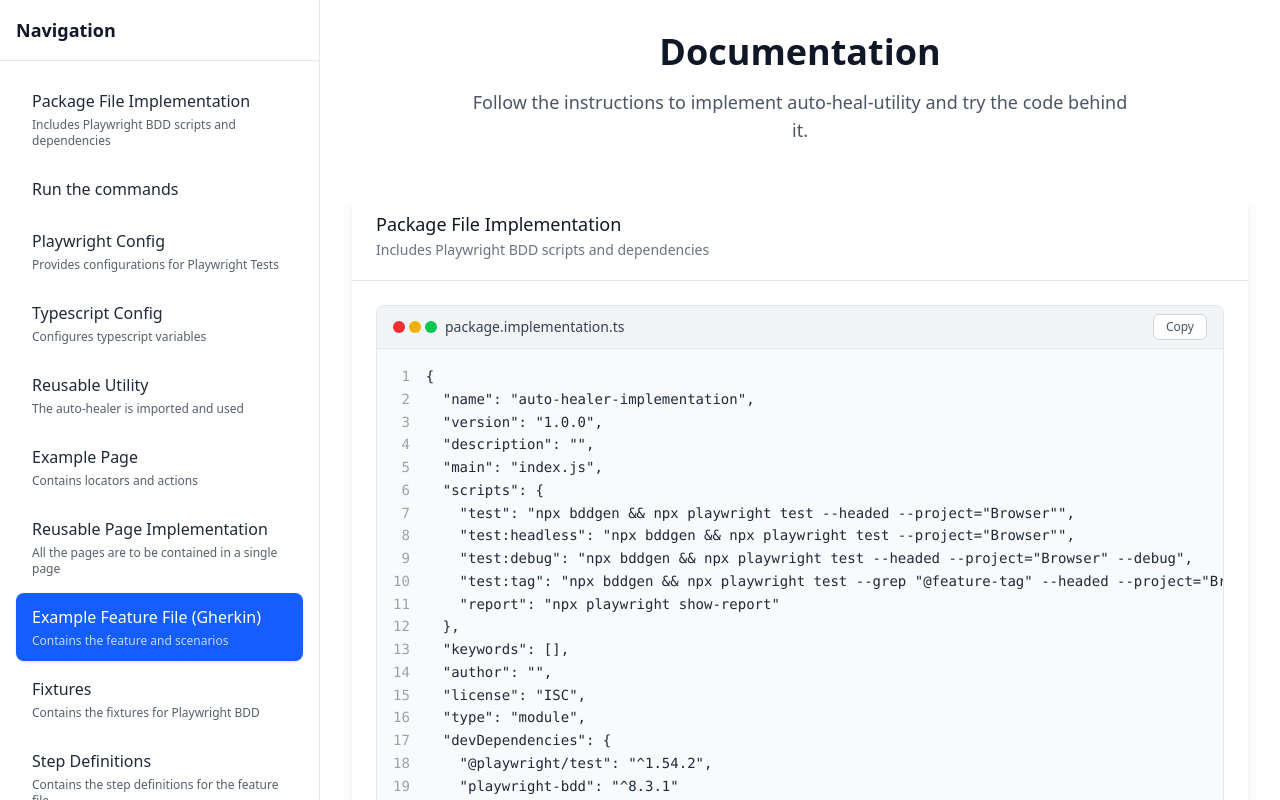
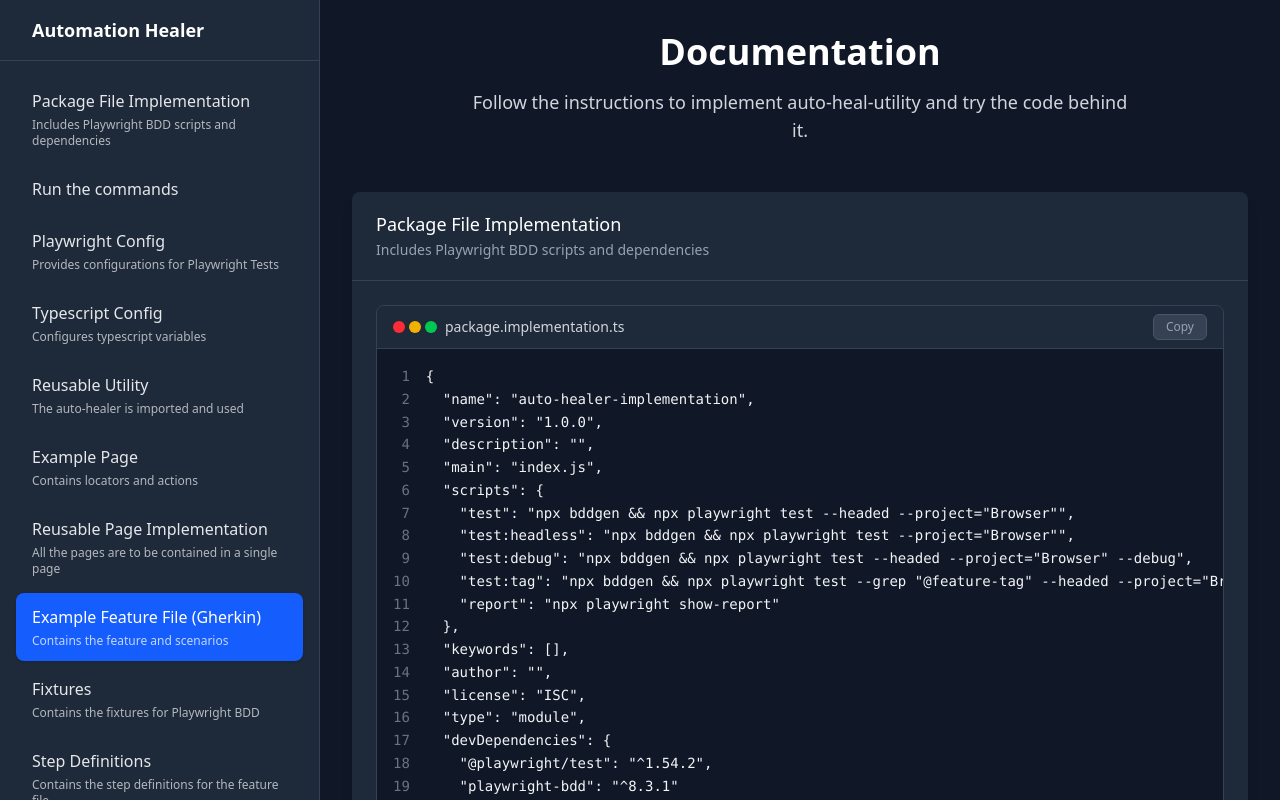
Before and after one commit to sourrinn/auto-heal-docs-app, a React (Vite) app: page /docs in a window 1280 px wide. Shown: the top 800 px of the page. Built offline with nearby package versions, Linux system fonts and the light colour scheme.

Commit message:
fixed dark mode functions

```diff
--- a/src/components/CodeBlock.tsx
+++ b/src/components/CodeBlock.tsx
@@ -1,5 +1,3 @@
-import { useTheme } from '../hooks/useTheme';
-
 interface CodeBlockProps {
   code: string;
   language?: string;
@@ -13,7 +11,6 @@ export default function RawCodeBlock({
   filename,
   showLineNumbers = true
 }: CodeBlockProps) {
-  const { isDark } = useTheme();
 
   const lines = code.split('\n');
 
@@ -47,17 +44,11 @@ export default function RawCodeBlock({
 
       {/* Code block */}
       <div className="overflow-x-auto">
-        <pre className={`p-4 text-sm leading-relaxed ${
-          isDark
-            ? 'bg-gray-900 text-gray-100'
-            : 'bg-gray-50 text-gray-800'
-        } font-mono`}>
+        <pre className={`p-4 text-sm leading-relaxed dark:bg-gray-900 dark:text-gray-100 bg-gray-50 text-gray-800 font-mono`}>
           <code>
             {showLineNumbers ? (
               <div className="flex">
-                <div className={`select-none pr-4 text-right ${
-                  isDark ? 'text-gray-500' : 'text-gray-400'
-                }`}>
+                <div className={`select-none pr-4 text-right dark:text-gray-500 text-gray-400`}>
                   {lines.map((_, index) => (
                     <div key={index} className="leading-relaxed">
                       {index + 1}
--- a/src/components/ThemeToggle.tsx
+++ b/src/components/ThemeToggle.tsx
@@ -1,16 +1,77 @@
-import { Sun, Moon } from 'lucide-react';
-import { useTheme } from '../hooks/useTheme';
+import { useState, useEffect } from 'react';
 
 export default function ThemeToggle() {
-  const { isDark, toggleTheme } = useTheme();
+  const [theme, setTheme] = useState<'light' | 'dark'>('light');
+
+  useEffect(() => {
+    console.log("Component mounted"); // Debugging log
+    const savedTheme = localStorage.getItem('theme') as 'light' | 'dark' | null;
+    const prefersDark = window.matchMedia('(prefers-color-scheme: dark)').matches;
+
+    const initialTheme = savedTheme || (prefersDark ? 'dark' : 'light');
+    setTheme(initialTheme);
+
+    if (initialTheme === 'dark') {
+      document.documentElement.classList.add('dark');
+    } else {
+      document.documentElement.classList.remove('dark');
+    }
+  }, []);
+
+  const toggleTheme = () => {
+    alert("Button clicked!"); // Temporary alert for debugging
+    console.log("Toggle function called"); // Debugging log
+    const newTheme = theme === 'light' ? 'dark' : 'light';
+    setTheme(newTheme);
+    localStorage.setItem('theme', newTheme);
+
+    console.log("Toggling theme to:", newTheme); // Debugging log
+
+    if (newTheme === 'dark') {
+      document.documentElement.classList.add('dark');
+    } else {
+      document.documentElement.classList.remove('dark');
+    }
+
+    // Log the current class list
+    console.log("Current classes on <html>:", document.documentElement.classList);
+  };
 
   return (
     <button
       onClick={toggleTheme}
-      className="p-2 rounded-lg bg-gray-100 dark:bg-gray-800 hover:bg-gray-200 dark:hover:bg-gray-700 transition-colors"
+      className="p-2 rounded-lg bg-gray-200 dark:bg-gray-700 hover:bg-gray-300 dark:hover:bg-gray-600 transition-colors duration-200"
       aria-label="Toggle theme"
     >
-      {isDark ? <Sun className="w-5 h-5" /> : <Moon className="w-5 h-5" />}
+      {theme === 'light' ? (
+        <svg
+          className="w-5 h-5 text-gray-800 dark:text-gray-200"
+          fill="none"
+          stroke="currentColor"
+          viewBox="0 0 24 24"
+        >
+          <path
+            strokeLinecap="round"
+            strokeLinejoin="round"
+            strokeWidth={2}
+            d="M12 3v1m0 16v1m9-9h-1M4 12H3m15.364 6.364l-.707-.707M6.343 6.343l-.707-.707m12.728 0l-.707.707M6.343 17.657l-.707.707M16 12a4 4 0 11-8 0 4 4 0 018 0z"
+          />
+        </svg>
+      ) : (
+        <svg
+          className="w-5 h-5 text-gray-800 dark:text-gray-200"
+          fill="none"
+          stroke="currentColor"
+          viewBox="0 0 24 24"
+        >
+          <path
+            strokeLinecap="round"
+            strokeLinejoin="round"
+            strokeWidth={2}
+            d="M20.354 15.354A9 9 0 018.646 3.646 9.003 9.003 0 0012 21a9.003 9.003 0 008.354-5.646z"
+          />
+        </svg>
+      )}
     </button>
   );
 }
--- a/src/hooks/useTheme.ts
+++ /dev/null
@@ -1,31 +0,0 @@
-import { useEffect, useState } from "react";
-
-export const useTheme = () => {
-  const [isDark, setIsDark] = useState(false);
-
-  useEffect(() => {
-    const isDarkMode = localStorage.getItem("theme") === "dark" || (!localStorage.getItem("theme") && window.matchMedia("(prefers-color-scheme: dark)").matches);
-
-    setIsDark(isDarkMode);
-
-    if (isDarkMode) {
-      document.documentElement.classList.add("dark");
-    } else {
-      document.documentElement.classList.remove("dark");
-    }
-  }, []);
-
-  const toggleTheme = () => {
-    const newTheme = !isDark;
-    setIsDark(newTheme);
-    localStorage.setItem("theme", newTheme ? "dark" : "light");
-
-    if (newTheme) {
-      document.documentElement.classList.add("dark");
-    } else {
-      document.documentElement.classList.remove("dark");
-    }
-  };
-
-  return { isDark, toggleTheme };
-};
--- a/src/index.css
+++ b/src/index.css
@@ -1 +1,3 @@
 @import "tailwindcss";
+
+@custom-variant dark (&:where([class=dark], [class=dark] *));
--- a/src/pages/DocumentationPage.tsx
+++ b/src/pages/DocumentationPage.tsx
@@ -89,7 +89,7 @@ export default function DocumentationPage() {
         `} style={{ scrollbarWidth: 'none' }}>
           <div className="h-full flex flex-col">
             <div className="p-4 border-b border-gray-200 dark:border-gray-700 flex justify-between items-center">
-              <h2 className="text-lg font-semibold text-gray-900 dark:text-white">Navigation</h2>
+              <h2 className="text-lg font-semibold text-gray-900 dark:text-white lg:pl-4">Automation Healer</h2>
               <button onClick={() => setIsMenuOpen(false)} className="lg:hidden p-1 rounded hover:bg-gray-100 dark:hover:bg-gray-700">
                 <X className="w-5 h-5" />
               </button>
--- a/src/pages/HomePage.tsx
+++ b/src/pages/HomePage.tsx
@@ -4,7 +4,7 @@ import ThemeToggle from "../components/ThemeToggle";
 export default function HomePage() {
   return (
     <>
-    <section className="bg-white dark:bg-gray-900 flex items-center justify-center min-h-screen">
+    <section className="bg-blue-300 dark:bg-gray-900 flex items-center justify-center min-h-screen">
       <div className="mx-auto w-full max-w-screen-xl px-4 py-12 sm:px-6 lg:px-8">
         <div className="mx-auto max-w-3xl text-center">
           <h1 className="text-2xl font-extrabold text-gray-900 sm:text-3xl md:text-4xl lg:text-5xl xl:text-6xl dark:text-white leading-tight">
--- a/tailwind.config.js
+++ b/tailwind.config.js
@@ -1,5 +1,6 @@
 module.exports = {
   darkMode: 'class', // Enable dark mode using class strategy
+  content: ["./index.html", "./src/**/*.{js,ts,jsx,tsx}"],
   theme: {
     extend: {},
   },
```
Also changed, not shown: 1 other file (tests, documents, lock files or other folders).
